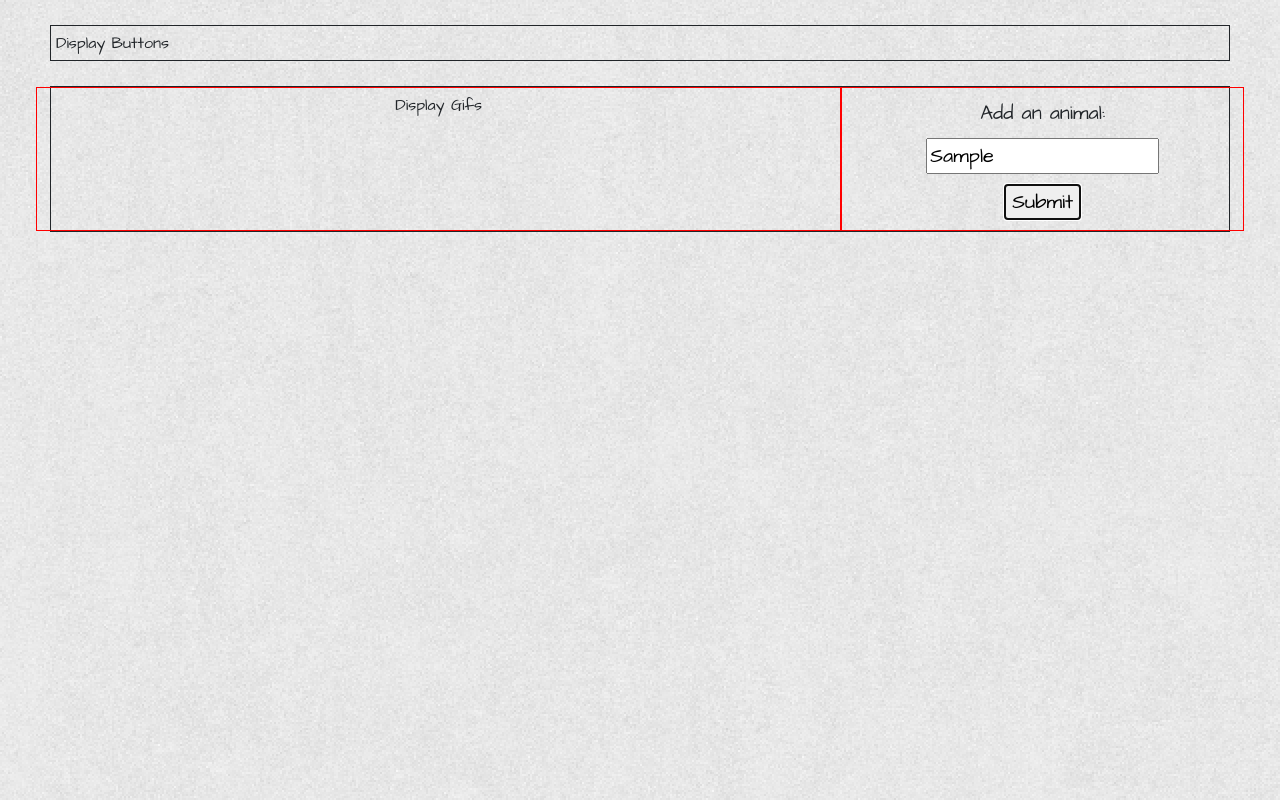
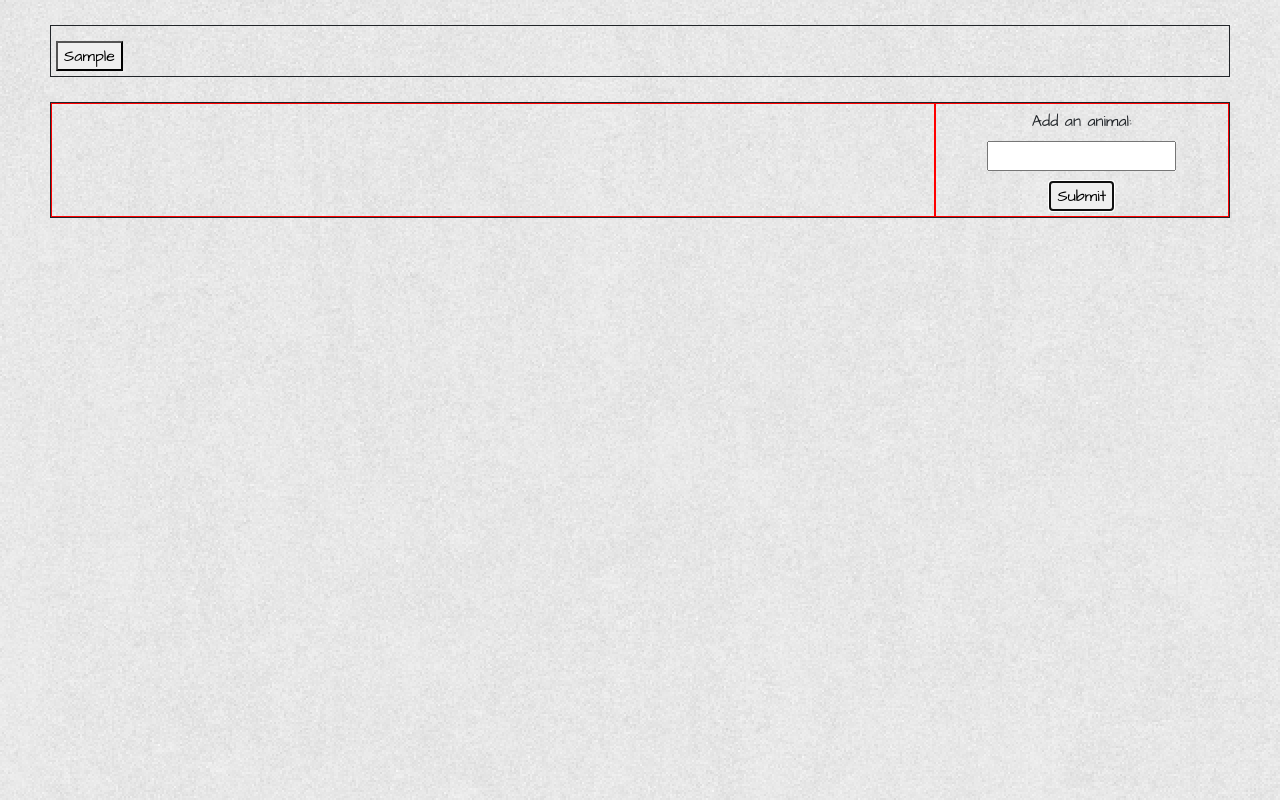
Before and after one commit to mbmedhurst/GifTastic, a plain HTML site: page index.html in a window 1280 px wide. Both pictures are taken after typing "Sample" into the empty fields and a click on the button "Submit". Drawn offline with nearby package versions, Linux system fonts and the light colour scheme.

Commit message:
buttons added on text submission

```diff
--- a/assets/css/style.css
+++ b/assets/css/style.css
@@ -9,16 +9,18 @@ body {
     padding: 5px;
 }
 
+.row {
+    margin-left: 0px;
+    margin-right: 0px;
+}
+
 .container-gifs {
     margin: 25px 50px;
     border: 1px solid;
-    text-align: center;
-
 }
 
 #displayGif {
     border: 1px solid red;
-    text-align: center;
     padding: 5px;
 }
 
@@ -32,3 +34,7 @@ body {
     padding: 5px;
     font-size: 20px;
 }
+
+button {
+    margin-top: 10px;
+}
--- a/assets/javascript/giftastic.js
+++ b/assets/javascript/giftastic.js
@@ -0,0 +1,58 @@
+// giphy api key: 2C01k7c92UOBlnlnBpB2y3P6B4Vdmxw7
+
+// code to handle blank submission into search field
+// const animal = document.querySelector("inputDiv").value.length >= 1 {
+//     run fetch
+// } else {
+//     display text, e.g. please enter the name of an animal
+// }
+
+// user enters an animal name into the search field
+// on clicking submit
+// -- adds a new button with the id of the animal name they entered, to the #displayBtn div
+// -- clicking on that button fires the ajax request using ${animal}
+// clicking on any gif will pause/play the gif
+
+
+
+let animalArr = []
+
+// most of this taken from the To Do List activity
+const renderButtons = _ => {
+    document.querySelector('#displayBtn').innerHTML = ''
+    animalArr.forEach((item, i) => {
+        let animalArrElem = document.createElement('button')
+        animalArrElem.textContent = item
+        animalArrElem.className = 'animal'
+        animalArrElem.setAttribute('data-animalaArrLoc', i)
+        document.querySelector('#displayBtn').append(animalArrElem)
+    })
+}
+
+// text entered into input field is pushed to animal array
+// input field is cleared upon submit/enter
+document.querySelector('#submit').addEventListener('click', e => {
+    e.preventDefault()
+    animalArr.push(document.querySelector('#animal').value)
+    renderButtons()
+    document.querySelector('#animal').value = ''
+})
+
+
+// fetch request for animal gifs
+
+// const getGif = animal => {
+//     event.preventDefault()
+//     fetch (`https://api.giphy.com/v1/gifs/search?api_key=2C01k7c92UOBlnlnBpB2y3P6B4Vdmxw7&q=${animal}&limit=10&rating=g`)
+//     .then(r => r.json())
+//     .then(({data}) => {
+//         document.querySelector('#displayGif').innerHTML = ''
+//         data.forEach(gif => {
+//         const url = gif.images.fixed_height.url
+//         let gifElem = document.createElement('img')
+//         gifElem.setAttribute('src', url)
+//         document.querySelector('#displayGif').append(gifElem)
+//         })
+//     })
+//     .catch(e => console.log(e))
+// }
--- a/index.html
+++ b/index.html
@@ -13,17 +13,17 @@
 </head>
 
 <body>
-    <div class="container-btns" id="displayBtn">Display Buttons</div>
+    <div class="container-btns" id="displayBtn"></div>
     <div class="container-gifs">
         <div class="row">
-            <div class="col-8" id="displayGif">Display Gifs</div>
-            <div class="col-4" id="createBtn">
-                <div class="inputText">Add an animal:</div>
-                <div class="inputField">
-                    <input id="animalInput" type="text"></div>
-                <div class="submit">
-                    <button>Submit</button>
-                </div>
+            <div class="col-9" id="displayGif"></div>
+            <div class="col-3" id="createBtn">
+                <form>
+                    <label for="animal">Add an animal:</label><br>
+                    <input type="text" name="animal" id="animal"><br>
+                    <!-- button onclick should be to create buttons -->
+                    <button id="submit">Submit</button>
+                </form>
             </div>
         </div>
     </div>
```
Also changed, not shown: assets/javascript/giftastic-test.js (added).
